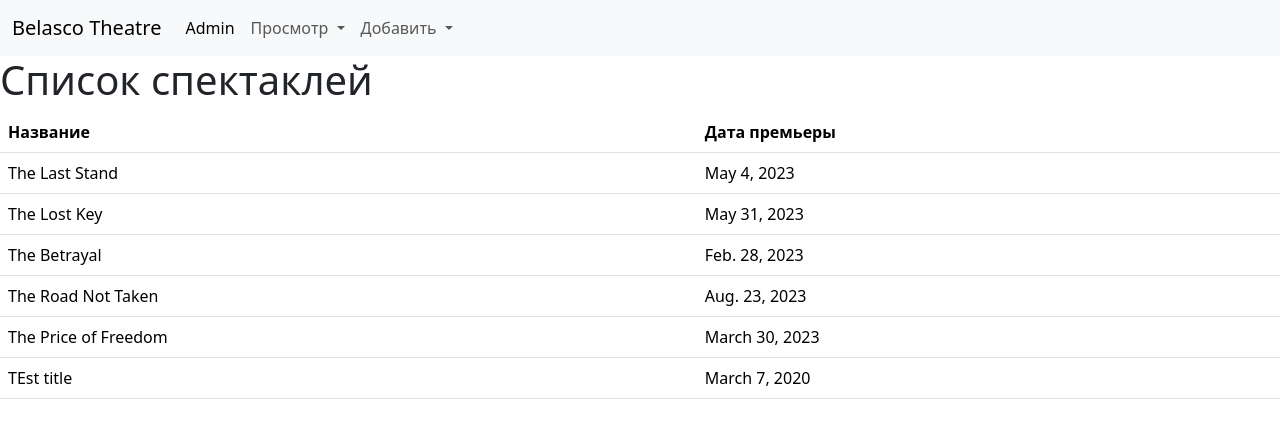
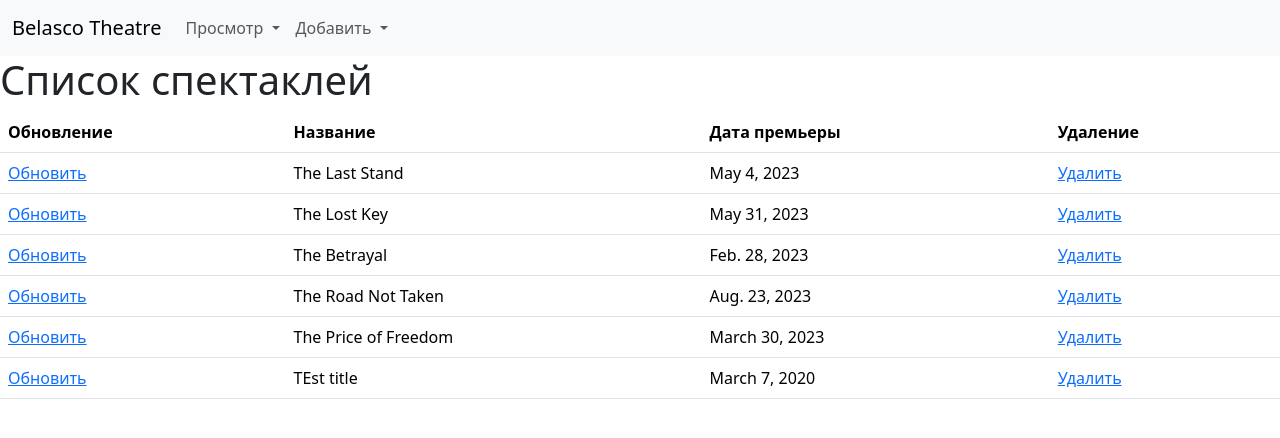
Before and after one commit to skumbria1/djangoProject, a Django app: page /plays/ in a window 1280 px wide. Shown: the top 438 px of the page. Run offline with Django 4.2, Linux system fonts and the light colour scheme; data comes from the database, SQL or seed files in the repository; both versions use the stored data as it was after the commit.

Commit message:
Added PlayCreate

```diff
--- a/mysite/core/forms.py
+++ b/mysite/core/forms.py
@@ -66,3 +66,15 @@ class ActorForm(forms.ModelForm):
             'creativeteam': 'Творческая группа',
             'plays': 'Спектакли',
         }
+
+
+class PlayForm(forms.ModelForm):
+    # title = forms.CharField(
+    #     label='Название'
+    # )
+    # premiere_date = forms.DateField(
+    #     required=True
+    # )
+    class Meta:
+        model = models.Play
+        fields = '__all__'
--- a/mysite/core/templates/core/base.html
+++ b/mysite/core/templates/core/base.html
@@ -24,13 +24,6 @@
                 </button>
                 <div class="collapse navbar-collapse" id="navbarNavDropdown">
                     <ul class="navbar-nav">
-                        <li class="nav-item">
-                            <a class="nav-link active"
-                               aria-current="page"
-                               href="http://127.0.0.1:8000//admin/">
-                                Admin
-                            </a>
-                        </li>
                         <li class="nav-item dropdown">
                             <a class="nav-link dropdown-toggle"
                                href="#" role="button"
@@ -79,6 +72,12 @@
                                         Актера
                                     </a>
                                 </li>
+                                <li>
+                                    <a class="dropdown-item"
+                                       href="{% url 'core:play_create' %}">
+                                        Спектакль
+                                    </a>
+                                </li>
                             </ul>
                         </li>
                     </ul>
--- a/mysite/core/templates/core/plays.html
+++ b/mysite/core/templates/core/plays.html
@@ -1,26 +1,32 @@
 {% extends 'core/base.html' %}
 {% block content %}
-    <body>
     <h1>Список спектаклей</h1>
     <table class="table table-hover">
         <thead>
             <tr>
+                <th scope="col">Обновление</th>
                 <th scope="col">Название</th>
                 <th scope="col">Дата премьеры</th>
+                <th scope="col">Удаление</th>
             </tr>
         </thead>
         <tbody>
             {% for play in plays %}
                 <tr>
+                    <td>
+                        <a href="{% url 'core:play_update' play.pk %}">
+                            Обновить
+                        </a>
+                    </td>
                     <td>{{ play.title }}</td>
                     <td>{{ play.premiere_date }}</td>
+                    <td>
+                        <a href="{% url 'core:play_delete' play.pk %}">
+                            Удалить
+                        </a>
+                    </td>
                 </tr>
             {% endfor %}
         </tbody>
     </table>
-        <script src="https://cdn.jsdelivr.net/npm/bootstrap@5.3.0-alpha3/dist/js/bootstrap.bundle.min.js"
-                integrity="sha384-ENjdO4Dr2bkBIFxQpeoTz1HIcje39Wm4jDKdf19U8gI4ddQ3GYNS7NTKfAdVQSZe"
-                crossorigin="anonymous">
-        </script>
-    </body>
 {% endblock %}
--- a/mysite/core/urls.py
+++ b/mysite/core/urls.py
@@ -44,6 +44,8 @@ urlpatterns = [
         'creative_teams/', views.CreativeTeamList.as_view(),
         name='creative_teams'
     ),
+
     path('plays/', views.PlayList.as_view(), name='plays'),
+    path('play_create/', views.PlayCreate.as_view(), name='play_create')
 
 ]
--- a/mysite/core/views.py
+++ b/mysite/core/views.py
@@ -39,6 +39,12 @@ class ActorCreate(CreateView):
     success_url = reverse_lazy('core:actors')
 
 
+class PlayCreate(CreateView):
+    model = models.Play
+    template_name = 'core/play_create.html'
+    form_class = forms.PlayForm
+    success_url = reverse_lazy('core:plays')
+
 class ActorUpdate(UpdateView):
     model = models.Actor
     template_name = 'core/actor_update.html'
--- a/mysite/mysite/settings.py
+++ b/mysite/mysite/settings.py
@@ -21,6 +21,7 @@ BASE_DIR = Path(__file__).resolve().parent.parent
 
 # SECURITY WARNING: keep the secret key used in production secret!
 SECRET_KEY = 'django-insecure-*n%e%86+))hle5!dyxfe$%l^7i^o$72jiug@2kuw=0fb2_)!-4'
+# with ('')
 
 # SECURITY WARNING: don't run with debug turned on in production!
 DEBUG = True
--- /dev/null
+++ b/secret_key.txt
@@ -0,0 +1 @@
+django-insecure-*n%e%86+))hle5!dyxfe$%l^7i^o$72jiug@2kuw=0fb2_)!-4
```
Also changed, not shown: mysite/core/templates/core/play_create.html (added, +8 -0 lines), mysite/db.sqlite3. Lines whose indentation alone changed are shown as unchanged.
